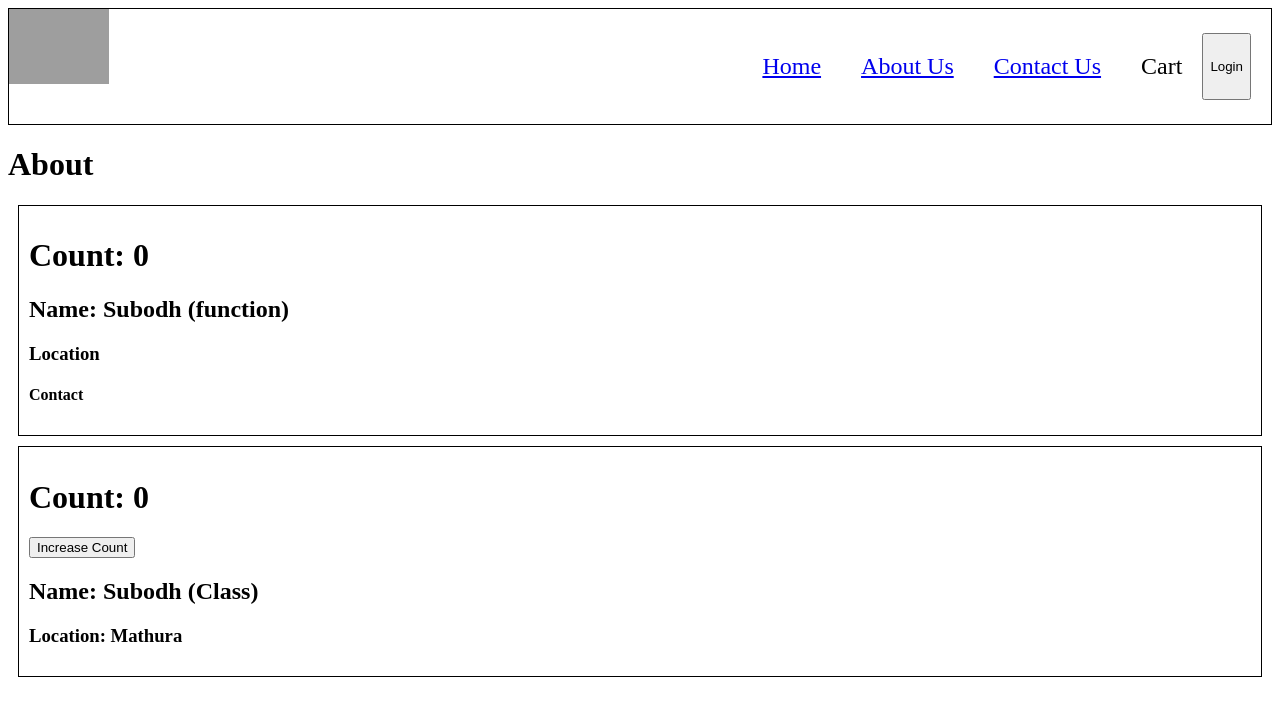
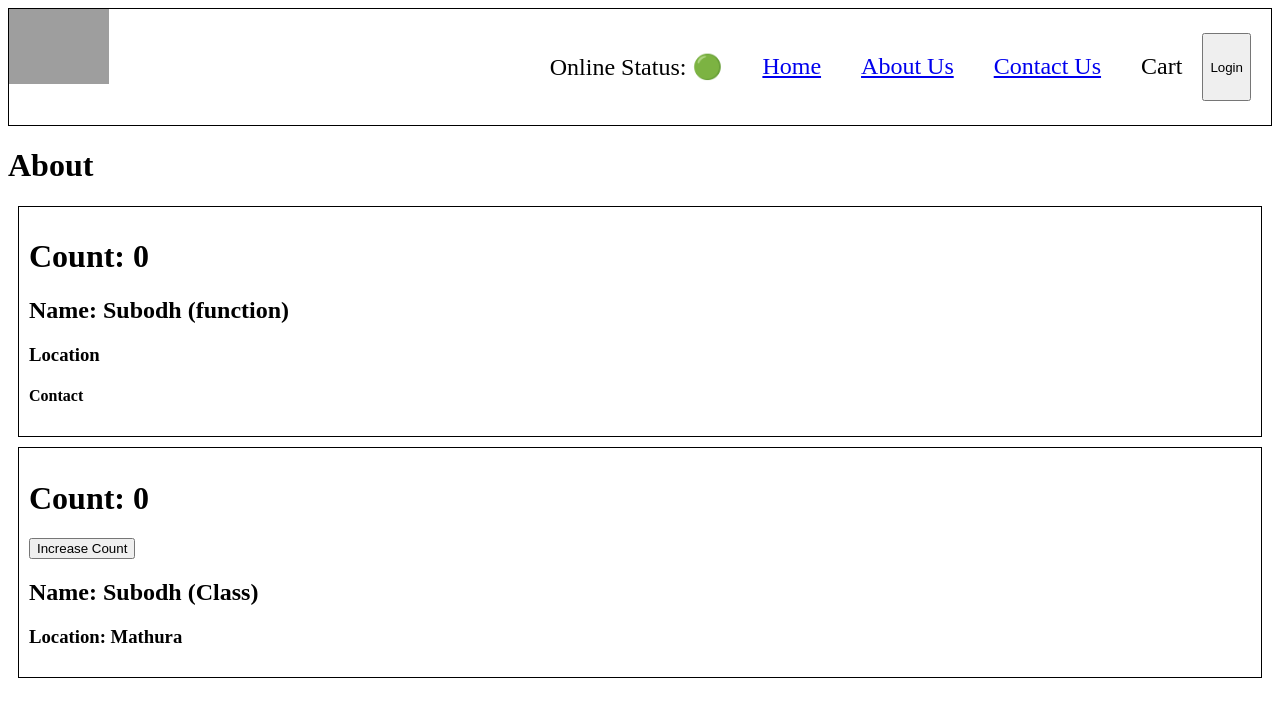
Before and after one commit to subodhawasthi/Kitchen-Hub, a React (Vite) app: page /about in a window 1280 px wide. Shown: the top 716 px of the page. Built offline with nearby package versions, Linux system fonts and the light colour scheme; grey boxes are pictures that could not be loaded.

Commit message:
online status feature

```diff
--- a/src/components/Body.js
+++ b/src/components/Body.js
@@ -2,6 +2,7 @@ import RestaurantCard from "./RestaurantCard";
 import { useEffect, useState } from "react";
 import Shimmer from "./Shimmer";
 import { Link } from "react-router-dom";
+import useOnlineStatus from "../utils/useOnlineStatus";
 
 const Body = () => {
     const [listOfRestaurants, setListOfRestaurants] = useState([]);
@@ -24,6 +25,11 @@ const Body = () => {
         setListOfRestaurants(json?.data?.cards[1]?.card?.card?.gridElements?.infoWithStyle?.restaurants);
         setFilteredRestaurants(json?.data?.cards[1]?.card?.card?.gridElements?.infoWithStyle?.restaurants);
     };
+
+    const onlineStatus = useOnlineStatus();
+
+    if(onlineStatus === false)
+        return (<h1>Looks like you are offline!! Please check your internet connection!</h1>);
 
     if (listOfRestaurants.length === 0) {
         return <Shimmer />
--- a/src/components/Header.js
+++ b/src/components/Header.js
@@ -1,10 +1,13 @@
 import { useState } from "react";
 import { LOGO_URL } from "../utils/constants";
 import { Link } from "react-router-dom";
+import useOnlineStatus from "../utils/useOnlineStatus";
 
 const Header = () => {
 
     const [btnName, setBtnName] = useState("Login");
+
+    const onlineStatus = useOnlineStatus();
     return (
         <div className="header">
             <div className="logo-container">
@@ -15,6 +18,7 @@ const Header = () => {
             </div>
             <div className="nav-items">
                 <ul>
+                    <li>Online Status: {onlineStatus ? "🟢" : "🔴"}</li>
                     <li><Link to="/">Home</Link></li>
                     <li><Link to="/about">About Us</Link></li>
                     <li><Link to="/contact">Contact Us</Link></li>
--- /dev/null
+++ b/src/utils/useOnlineStatus.js
@@ -0,0 +1,20 @@
+import { useState, useEffect } from "react";
+
+const useOnlineStatus = () => {
+
+    const [onlineStatus, setOnlineStatus] = useState(true);
+
+    useEffect(() => {
+        window.addEventListener("offline", () => {
+            setOnlineStatus(false);
+        });
+
+        window.addEventListener("online", () => {
+            setOnlineStatus(true);
+        });
+    }, []);
+
+    return onlineStatus;
+};
+
+export default useOnlineStatus;
```
